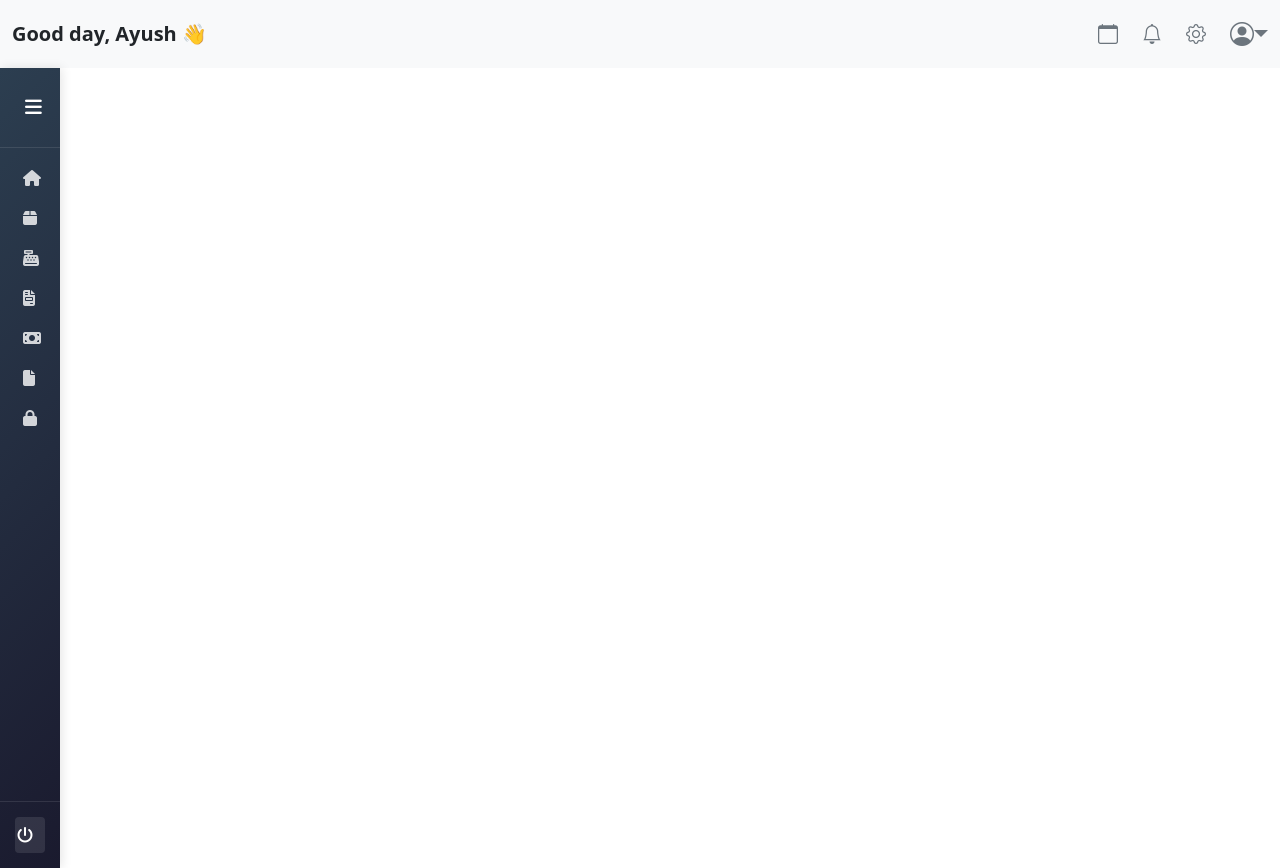
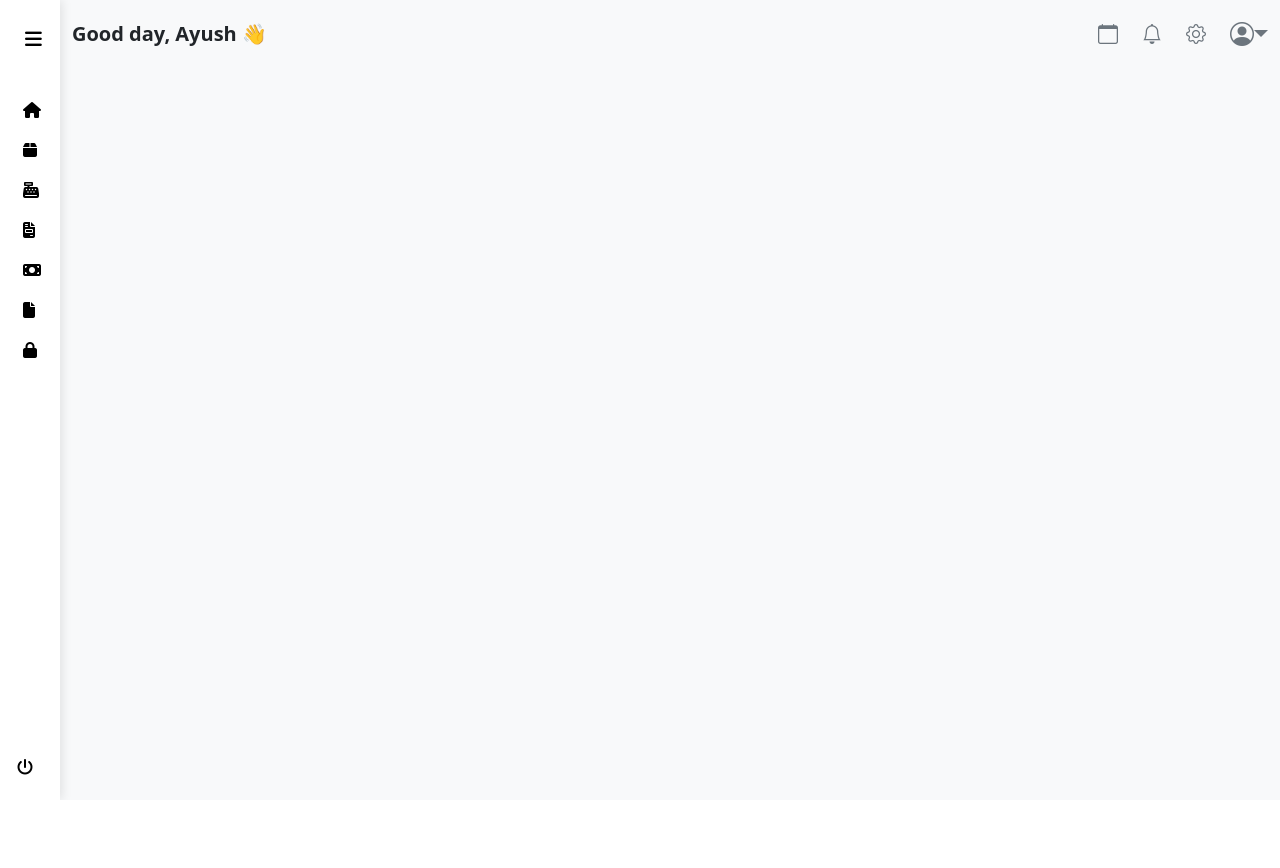
Before and after one commit to ayushpanwar112/Vendor-Portal, an Angular app: page / in a window 1280 px wide. After the commit the page ends 800 px from the top, so only its background shows below. Built offline with nearby package versions, Linux system fonts and the light colour scheme.

Commit message:
small changes

```diff
--- a/src/app/app.component.html
+++ b/src/app/app.component.html
@@ -1,5 +1,12 @@
 
 
-<app-navbar></app-navbar>
-<app-sidebar></app-sidebar>
-<router-outlet></router-outlet>
+<div class="main-container">
+    <app-sidebar></app-sidebar>
+    <div class="content">
+      <div class="content-wrapper">
+        <app-navbar></app-navbar>
+
+        <router-outlet></router-outlet>
+      </div>
+    </div>
+  </div>
--- a/src/app/app.component.scss
+++ b/src/app/app.component.scss
@@ -0,0 +1,20 @@
+/* Ensure the content is properly aligned and spaced */
+.main-container {
+    display: flex;
+    flex-direction: row;
+  }
+
+  .content {
+    flex: 1;
+
+    transition: margin-left 0.3s ease-in-out;
+    background-color: #f8f9fa; /* Light background for better contrast */
+    min-height: 100vh;
+  }
+
+
+  h1 {
+    font-size: 2rem;
+    color: #2c3e50;
+    margin-bottom: 20px;
+  }
--- a/src/app/layout/sidebar/sidebar.component.scss
+++ b/src/app/layout/sidebar/sidebar.component.scss
@@ -1,4 +1,7 @@
 /* Sidebar Container */
+
+
+
 .sidebar-container {
     height: 100vh;
     display: flex;
@@ -8,14 +11,15 @@
   .sidebar {
     width: 250px;
     height: 100%;
-    background: linear-gradient(135deg, #2c3e50, #1a1a2e);
-    color: white;
+    background: rgb(255, 255, 255);
+    color: rgb(0, 0, 0);
     transition: all 0.3s ease;
     display: flex;
     flex-direction: column;
     position: relative;
     box-shadow: 2px 0 10px rgba(0, 0, 0, 0.1);
     z-index: 999;
+    font-family: 'Inter', sans-serif;
   }
 
   .sidebar-collapsed {
@@ -73,16 +77,17 @@
     display: flex;
     align-items: center;
     padding: 12px 20px;
-    color: rgba(255, 255, 255, 0.8);
+    color: black;
     text-decoration: none;
     transition: all 0.2s;
     border-left: 3px solid transparent;
     cursor: pointer;
+    font-size: 20px;
   }
 
   .sidebar-link:hover {
     background: rgba(255, 255, 255, 0.05);
-    color: white;
+    color: rgb(13, 73, 50);
     border-left: 3px solid #4e73df;
   }
 
@@ -128,7 +133,7 @@
     display: flex;
     align-items: center;
     padding: 10px 20px 10px 40px;
-    color: rgba(255, 255, 255, 0.7);
+    color: rgba(68, 68, 68, 0.7);
     text-decoration: none;
     transition: all 0.2s;
     font-size: 0.9rem;
@@ -137,7 +142,7 @@
 
   .sidebar-sublink:hover {
     background: rgba(255, 255, 255, 0.05);
-    color: white;
+    color: rgb(15, 112, 190);
   }
 
   .submenu-icon {
@@ -187,7 +192,7 @@
     justify-content: center;
     padding: 10px;
     background: rgba(255, 255, 255, 0.1);
-    color: white;
+    color: black;
     border: none;
     border-radius: 4px;
     cursor: pointer;
@@ -219,3 +224,6 @@
   .router-link-active .sidebar-icon {
     color: #4e73df;
   }
+  i{
+    color: black;
+  }
--- a/src/index.html
+++ b/src/index.html
@@ -6,6 +6,7 @@
   <base href="/">
   <meta name="viewport" content="width=device-width, initial-scale=1">
   <link rel="icon" type="image/x-icon" href="favicon.ico">
+  <link href="https://fonts.googleapis.com/css2?family=Inter:wght@400;500;600;700&display=swap" rel="stylesheet">
 </head>
 <body>
   <app-root></app-root>
```
